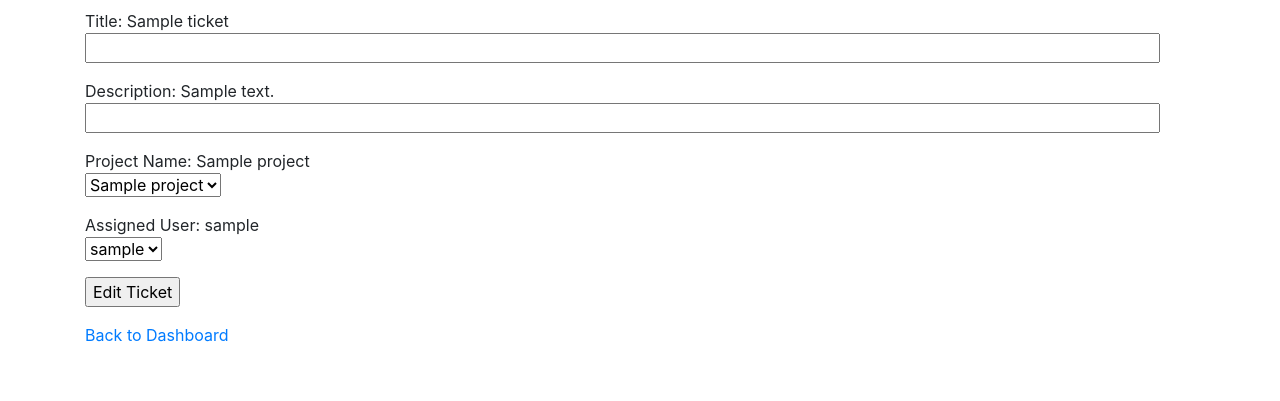
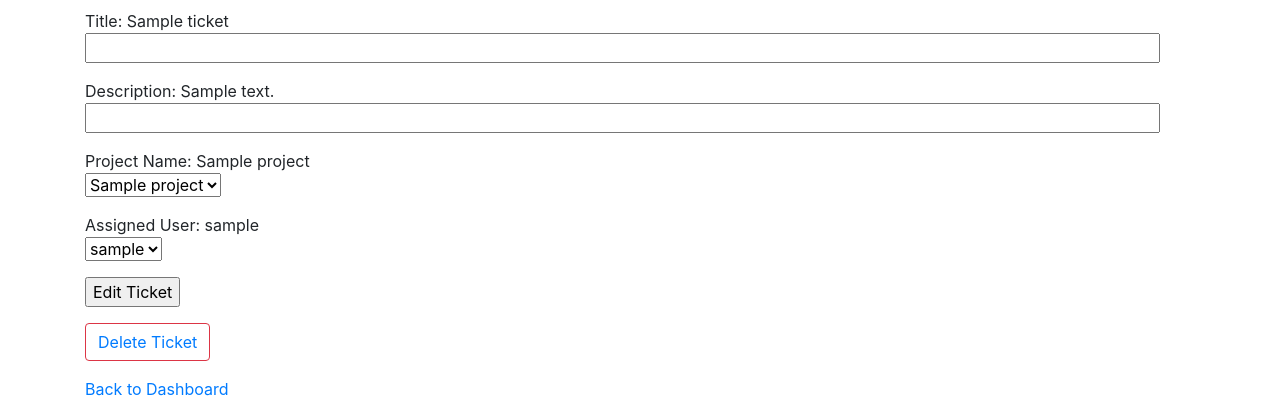
Before and after one commit to HarryTranAU/bugtracker, a Flask app: page /ticket/1 in a window 1280 px wide. Shown: the part 414-815 px from the top of the page. Before the commit the page ends 756 px from the top, so only its background shows below. Run offline with Flask 2, Linux system fonts and the light colour scheme; a user stored in the database is signed in; tables that the repository leaves empty hold one stand-in row (values such as "Sample post"); some libraries are stand-ins or nearby versions.

Commit message:
add: ticket_delete

```diff
--- a/src/controllers/ticket_controller.py
+++ b/src/controllers/ticket_controller.py
@@ -50,14 +50,6 @@ def ticket_index():
     return render_template("ticket_all.html", tickets=tickets)
 
 
-# @ticket.route("/<int:id>", methods=["GET"])
-# @login_required
-# def ticket_single(id):
-#     # ticket = Ticket.query.filter_by(id=id).first()
-#     # return jsonify(ticket_schema.dump(ticket))
-#     pass
-
-
 @ticket.route("/<int:id>", methods=["GET", "POST"])
 @login_required
 def ticket_update(id):
@@ -84,12 +76,12 @@ def ticket_update(id):
                            user=user)
 
 
-@ticket.route("/<int:id>", methods=["DELETE"])
+@ticket.route("/delete/<int:id>", methods=["GET"])
 @login_required
 def ticket_delete(id):
-    # ticket = Ticket.query.filter_by(id=id).first()
+    ticket = Ticket.query.filter_by(id=id).first()
 
-    # db.session.delete(ticket)
-    # db.session.commit()
-    # return abort(Response("Ticket deleted successfully"))
-    pass
+    db.session.delete(ticket)
+    db.session.commit()
+    flash("Ticket Deleted")
+    return redirect(url_for("ticket.ticket_index"))
--- a/src/templates/project_edit.html
+++ b/src/templates/project_edit.html
@@ -15,6 +15,6 @@
         {{ form.errors }}
         {% endif %}
     </form>
-    <p></p><button type="button" class="btn btn-outline-danger"><a href= {{ url_for('project.project_delete', id=project.id) }}>Delete Project</a></button></p>
+    <p><button type="button" class="btn btn-outline-danger"><a href= {{ url_for('project.project_delete', id=project.id) }}>Delete Project</a></button></p>
     <a href="{{ url_for('user.dashboard') }}">Back to Dashboard</a>
 {% endblock %}
--- a/src/templates/ticket_edit.html
+++ b/src/templates/ticket_edit.html
@@ -19,5 +19,6 @@
         {{ form.errors }}
         {% endif %}
     </form>
+    <p><button type="button" class="btn btn-outline-danger"><a href= {{ url_for('ticket.ticket_delete', id=project.id) }}>Delete Ticket</a></button></p>
     <a href="{{ url_for('user.dashboard') }}">Back to Dashboard</a>
 {% endblock %}
```
